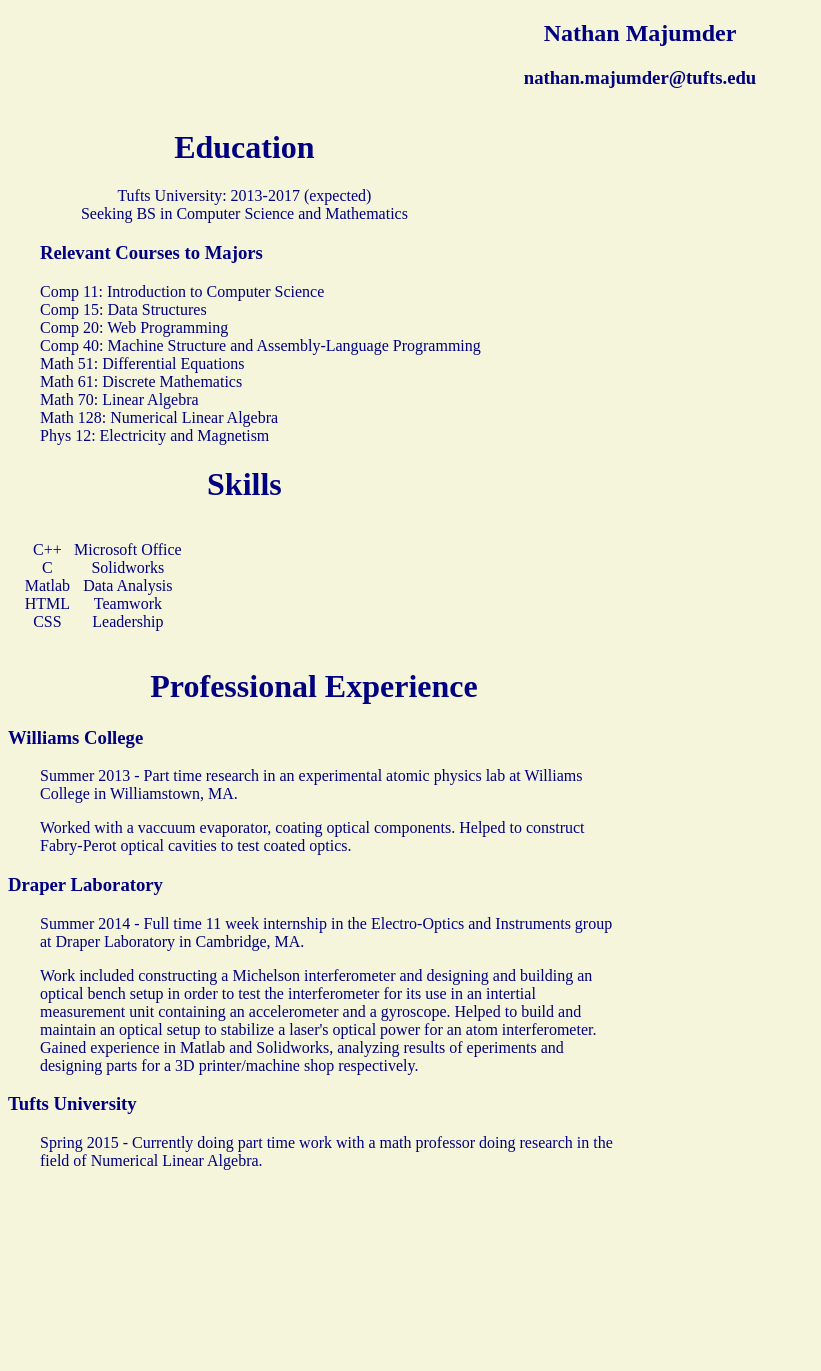
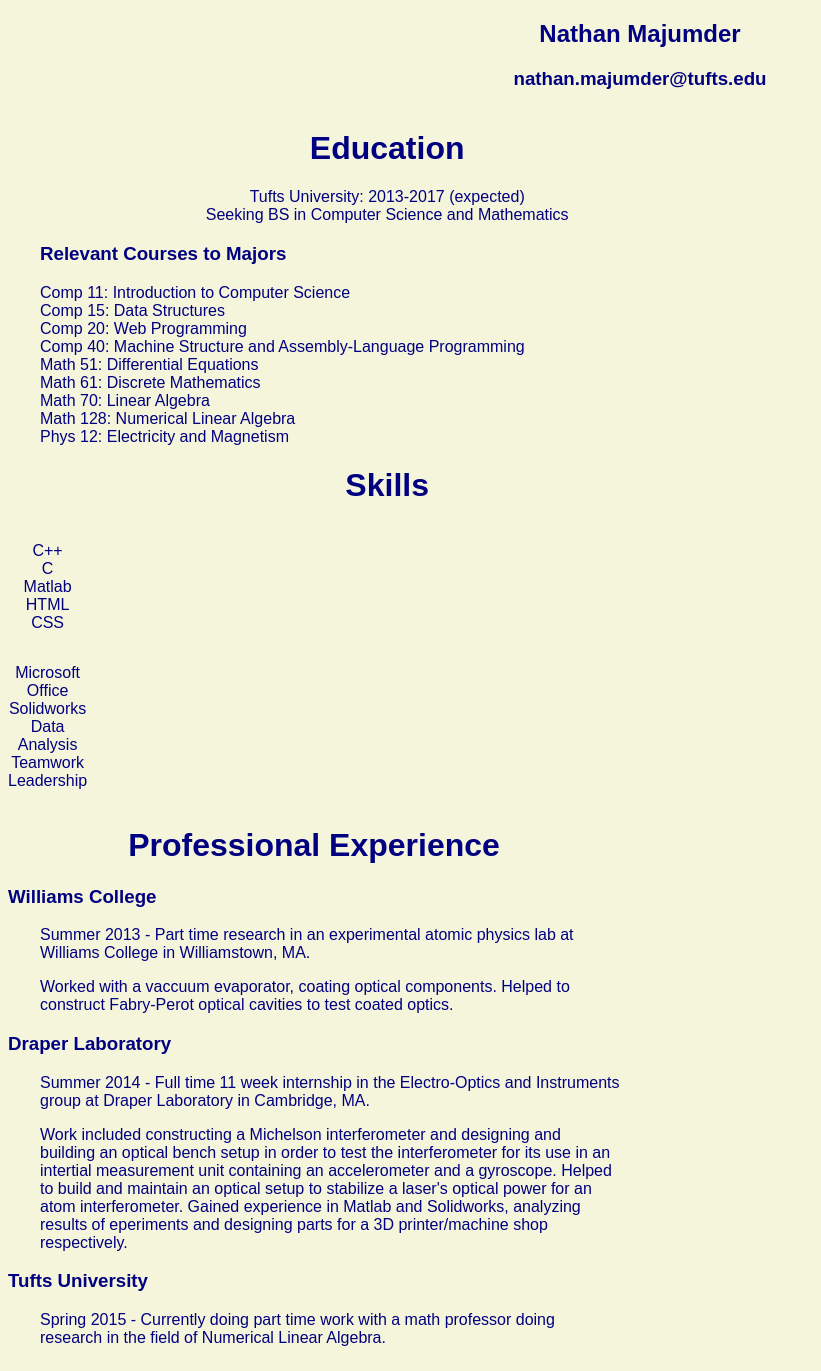
Before and after one commit to nmajumder/nmajumder.github.io, a PHP site: page /resume.html in a window 1280 px wide. Shown: the whole page, without its empty margins (0-821 px from the left). Before the commit the page ends 1170 px from the top, so only its background shows below. Run offline with PHP 8.4, Linux system fonts and the light colour scheme.

Commit message:
updating resume

```diff
--- a/resume.html
+++ b/resume.html
@@ -33,9 +33,8 @@
 					Phys 12: Electricity and Magnetism</p>
 			</div>
 
-			<div class="centered">
-				<h1>Skills</h1>
-			</div>
+
+			<h1 class="centered">Skills</h1>
 			<div class="centered">
 				<div id="columns_wide">
 					<div class="a_column">
@@ -61,7 +60,7 @@
 		</div>
 
 		<div class="a_column">
-			<h1><div class="centered">Professional Experience</div></h1>
+			<h1 class="centered">Professional Experience</h1>
 				<h3>Williams College</h3>
 					<div class="indent">
 						<p>Summer 2013 - Part time research in an experimental atomic physics lab at Williams College in Williamstown, MA.</p>
@@ -73,9 +72,7 @@
 						<p>Work included constructing a Michelson interferometer and designing and building an optical bench setup in order to test the interferometer for its use in an intertial measurement unit containing an accelerometer and a gyroscope. Helped to build and maintain an optical setup to stabilize a laser's optical power for an atom interferometer. Gained experience in Matlab and Solidworks, analyzing results of eperiments and designing parts for a 3D printer/machine shop respectively.</p>
 					</div>
 				<h3>Tufts University</h3>
-					<div class="indent">
-						<p>Spring 2015 - Currently doing part time work with a math professor doing research in the field of Numerical Linear Algebra.</p>
-					</div>
+						<p class="indent">Spring 2015 - Currently doing part time work with a math professor doing research in the field of Numerical Linear Algebra.</p>
 		</div>
 	</div>
 
--- a/resume_style.css
+++ b/resume_style.css
@@ -3,6 +3,7 @@
 	font-size: 14;
 	color: navy;
 	background-color: beige;
+	font-family: Arial;
 }
 
 .centered{
@@ -17,9 +18,9 @@
 	-webkit-column-count: 2;
 	-moz-column-count: 2;
 	column-count: 2;
-	-webkit-column-gap: 92px;
-	-moz-column-gap: 92px;
-	column-gap: 92px;
+	-webkit-column-gap: 600px;
+	-moz-column-gap: 600px;
+	column-gap: 600px;
 	-moz-column-fill: auto;
     column-fill: auto;
 }
```
